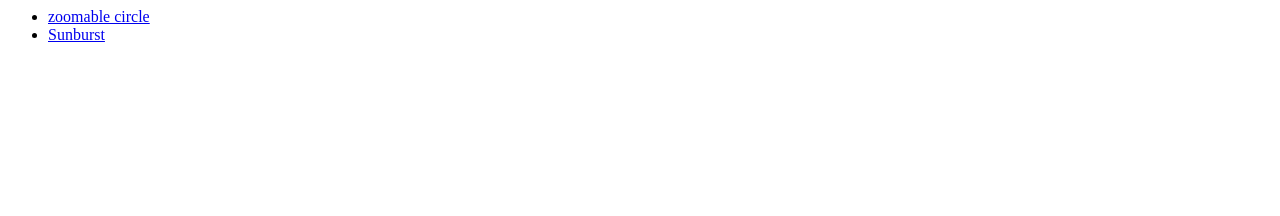
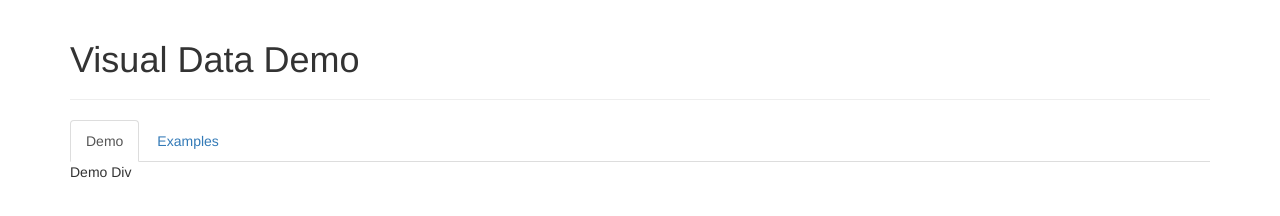
Before and after one commit to leocornus/leocornus-visualdata, a website: page demo/index.html in a window 1280 px wide. Drawn offline with nearby package versions, Linux system fonts and the light colour scheme.

Commit message:
re-organize the index page, get ready for the visual data demo

```diff
--- a/demo/index.html
+++ b/demo/index.html
@@ -1,11 +1,51 @@
 <html>
 <head>
   <title>Data Visualization Examples</title>
+
+  <link rel='stylesheet' href='/bower_components/bootstrap/dist/css/bootstrap.min.css'/>
+  <link rel='stylesheet' href='/bower_components/font-awesome/css/font-awesome.css'/>
+
+  <script src='/bower_components/jquery/dist/jquery.min.js'></script>
+  <script src='/bower_components/bootstrap/dist/js/bootstrap.min.js'></script>
+
+  <script src='/bower_components/d3/d3.js'></script>
 </head>
+
 <body>
-<ul>
-  <li><a href="zoomable-circle/index.html">zoomable circle</a></li>
-  <li><a href="sunburst/index.html">Sunburst</a></li>
-</ul>
+<div class="container">
+
+  <div class="page-header"><h1>Visual Data Demo</h1></div>
+
+  <ul class="nav nav-tabs" role="tablist">
+    <li role="presentation" class="active">
+      <a href="#demo" aria-controls="demo" role="tab"
+         data-toggle="tab"
+      >Demo</a>
+    </li>
+
+    <li role="presentation">
+      <a href="#examples" aria-controls="examples" role="tab"
+         data-toggle="tab"
+      >Examples</a>
+    </li>
+  </ul>
+
+
+  <div class="tab-content">
+
+    <div class="tab-pane active" id="demo" role="tabpanel">
+      <div id="visualdata">Demo Div</div>
+    </div>
+
+    <div class="tab-pane" id="examples" role="tabpanel">
+      <ul>
+        <li><a href="zoomable-circle/index.html">zoomable circle</a></li>
+        <li><a href="sunburst/index.html">Sunburst</a></li>
+      </ul>
+    </div>
+
+  </div>
+
+</div>
 </body>
 </html>
```
